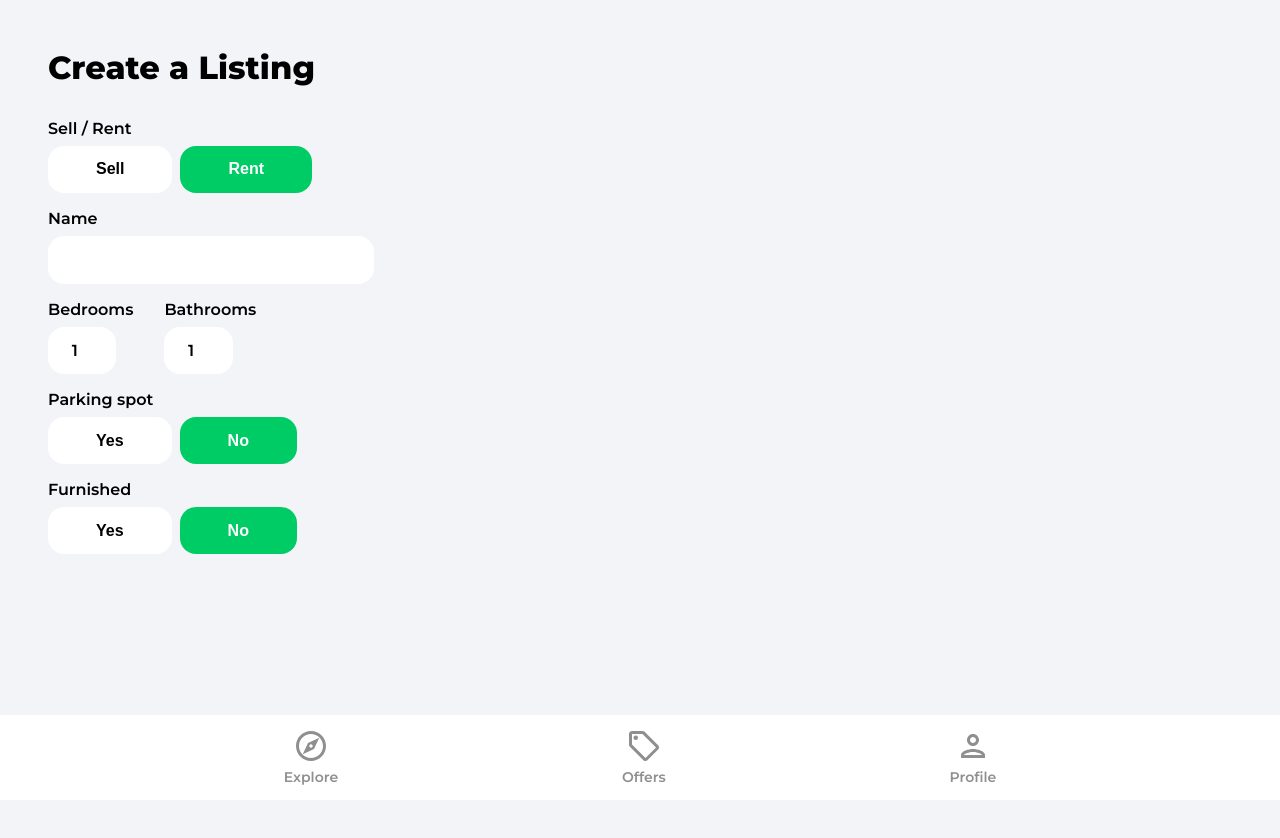
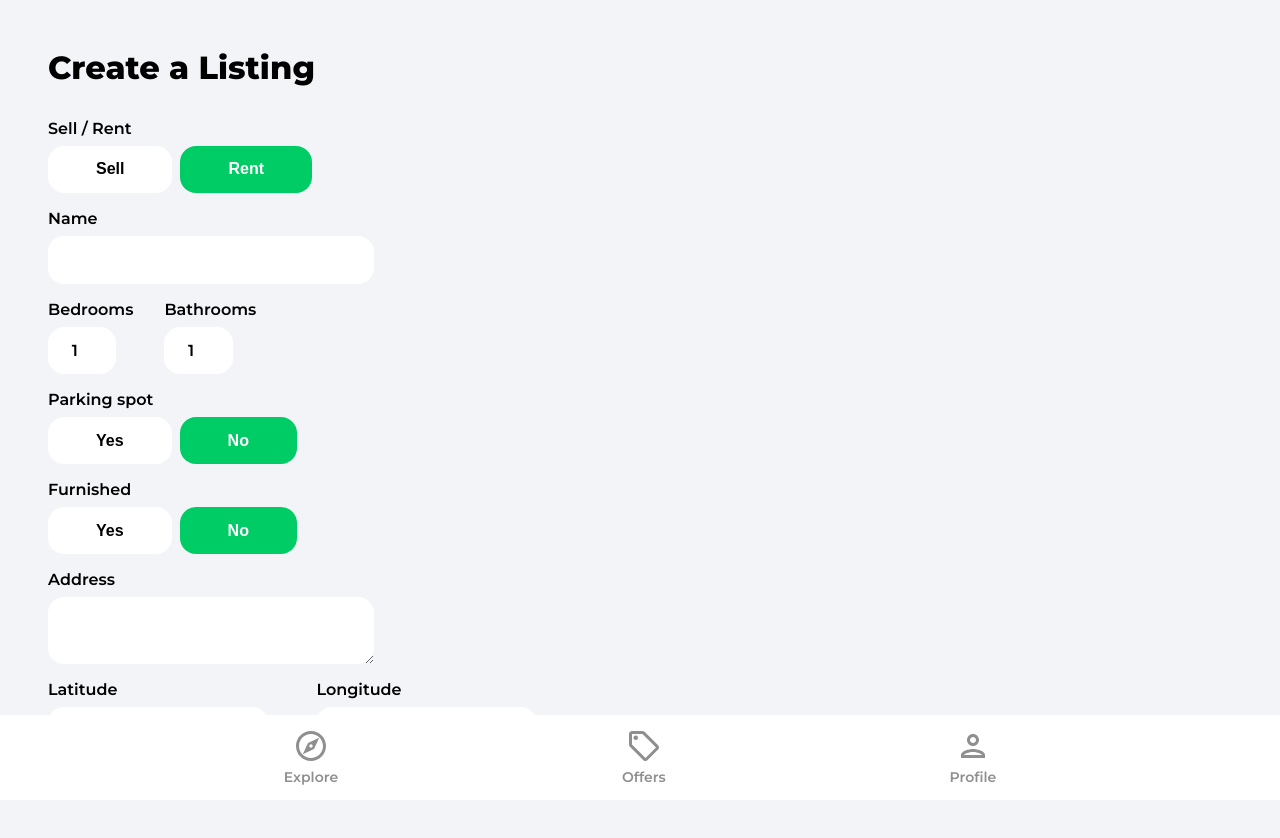
Before and after one commit to Annie-Huang/house-marketplace, a React (Create React App) app: page /create-listing in a window 1280 px wide. Shown: the top 838 px of the page. Before the commit the page ends 800 px from the top, so only its background shows below. Built offline with nearby package versions, Linux system fonts and the light colour scheme; no server answers; sample sign-in values are in the browser's storage.

Commit message:
Add address textarea. Add latitude and Longitude field when geolocationEnabled is false

```diff
--- a/src/pages/CreateListing.jsx
+++ b/src/pages/CreateListing.jsx
@@ -4,7 +4,7 @@ import { useNavigate } from 'react-router-dom';
 import Spinner from '../components/Spinner';
 
 const CreateListing = () => {
-  const [geolocationEnabled, setGeolocationEnabled] = useState(true);
+  const [geolocationEnabled, setGeolocationEnabled] = useState(false);
   const [loading, setLoading] = useState(false);
   const [formData, setFormData] = useState({
     type: 'rent',
@@ -183,6 +183,43 @@ const CreateListing = () => {
               No
             </button>
           </div>
+
+          <label className='formLabel'>Address</label>
+          <textarea
+            className='formInputAddress'
+            type='text'
+            id='address'
+            value={address}
+            onChange={onMutate}
+            required
+          />
+
+          {!geolocationEnabled && (
+            <div className='formLatLng flex'>
+              <div>
+                <label className='formLabel'>Latitude</label>
+                <input
+                  className='formInputSmall'
+                  type='number'
+                  id='latitude'
+                  value={latitude}
+                  onChange={onMutate}
+                  required
+                />
+              </div>
+              <div>
+                <label className='formLabel'>Longitude</label>
+                <input
+                  className='formInputSmall'
+                  type='number'
+                  id='longitude'
+                  value={longitude}
+                  onChange={onMutate}
+                  required
+                />
+              </div>
+            </div>
+          )}
         </form>
       </main>
     </div>
```
